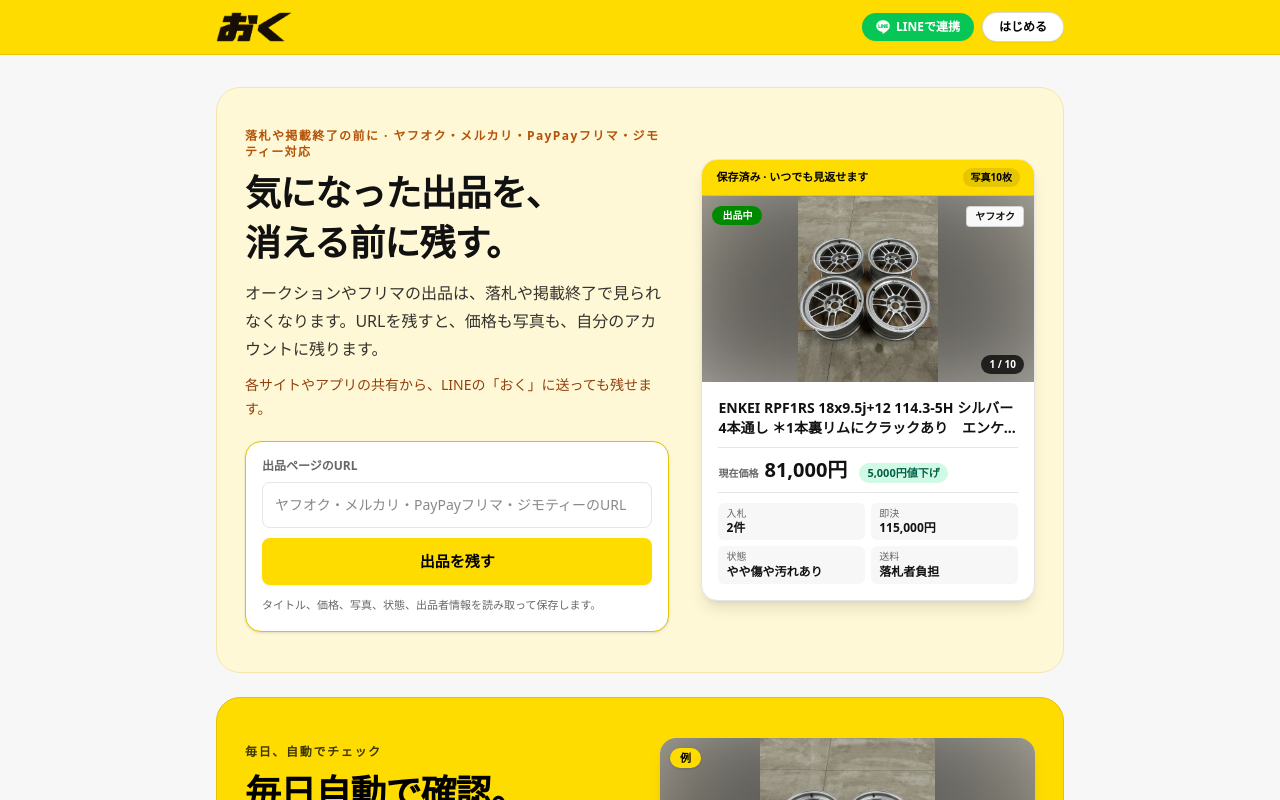
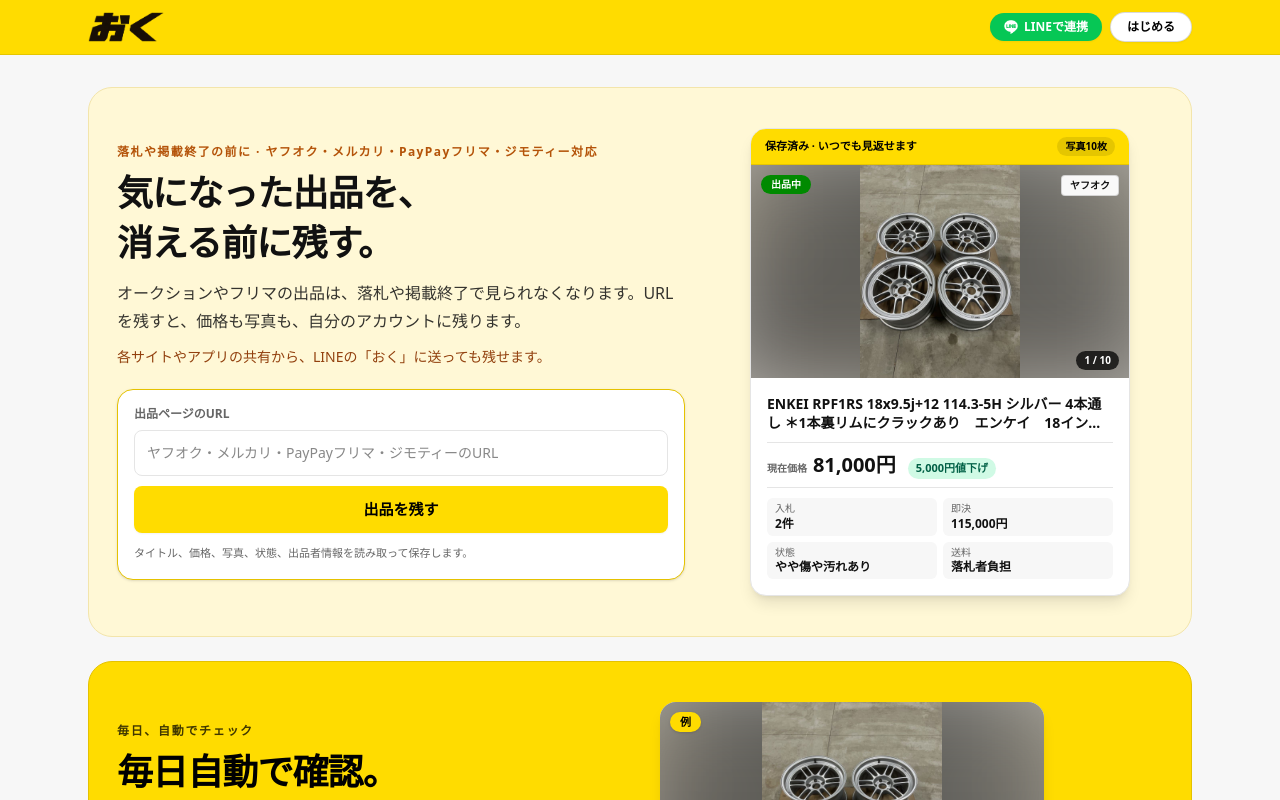
Before and after one commit to goodgunu/oku, a Next.js app: page / in a window 1280 px wide. Shown: the top 800 px of the page. Built offline with nearby package versions, Linux system fonts and the light colour scheme; no server answers.

Commit message:
トップだけ広いレイアウトにして、PCで「使い方」4コマが潰れないようにする

```diff
--- a/app/globals.css
+++ b/app/globals.css
@@ -34,3 +34,11 @@ body {
   color: var(--foreground);
   font-family: var(--font-sans);
 }
+
+/*
+ * トップ（未ログインのランディング）だけは、のこすと同じ広いレイアウトにする。
+ * ふだんの一覧・詳細は読みやすい max-w-4xl のまま。
+ */
+body:has([data-wide-page]) .site-shell {
+  max-width: 72rem;
+}
--- a/app/layout.tsx
+++ b/app/layout.tsx
@@ -24,7 +24,7 @@ export default function RootLayout({ children }: { children: React.ReactNode })
     <>
       <AuthNotice />
       <SiteHeader />
-      <div className="mx-auto flex min-h-[calc(100vh-4rem)] max-w-4xl flex-col px-4 py-6 sm:px-6 sm:py-8">
+      <div className="site-shell mx-auto flex min-h-[calc(100vh-4rem)] max-w-4xl flex-col px-4 py-6 sm:px-6 sm:py-8">
         <main className="min-w-0 w-full flex-1">{children}</main>
       </div>
     </>
--- a/components/landing-page.tsx
+++ b/components/landing-page.tsx
@@ -45,7 +45,7 @@ export function LandingPage() {
   }
 
   return (
-    <div className="min-w-0 space-y-6" style={{ color: "#1C1917" }}>
+    <div className="min-w-0 space-y-6" style={{ color: "#1C1917" }} data-wide-page>
       {/* ヒーロー（直接URL入力フォーム＋見本カード） */}
       <section
         className="overflow-hidden rounded-3xl border border-[#F3E5AB]"
--- a/components/site-header.tsx
+++ b/components/site-header.tsx
@@ -36,7 +36,7 @@ export function SiteHeader() {
 
   return (
     <header className="border-b border-black/10 bg-yahoo">
-      <div className="mx-auto flex max-w-4xl items-center justify-between gap-2 px-4 py-3 sm:gap-4 sm:px-6">
+      <div className="site-shell mx-auto flex max-w-4xl items-center justify-between gap-2 px-4 py-3 sm:gap-4 sm:px-6">
         <Link href="/" aria-label="おく ホーム" className="shrink-0">
           <Wordmark height={30} />
         </Link>
```
